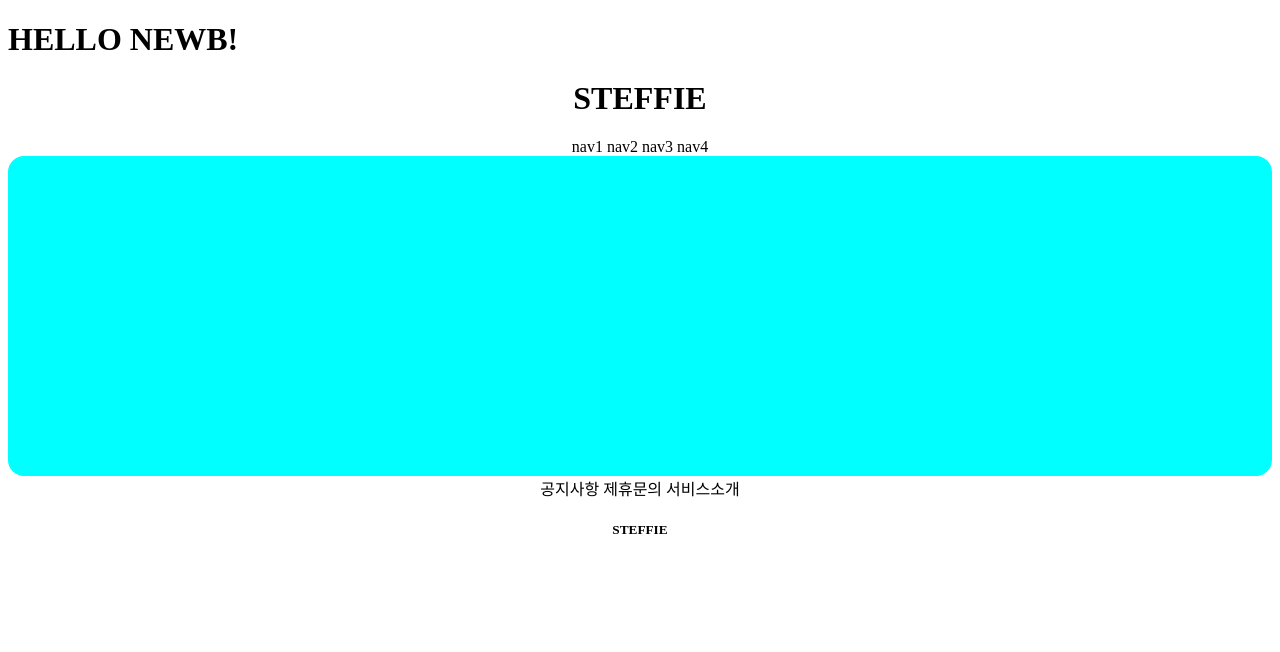
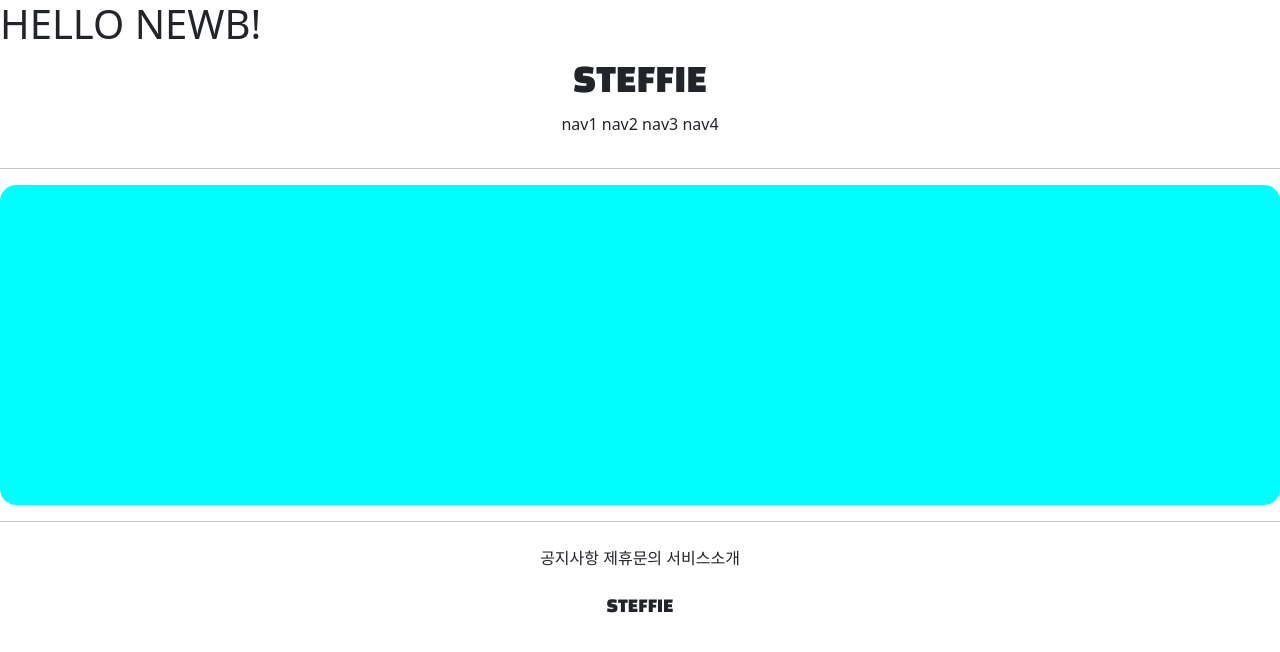
Before and after one commit to youngjuj/me_alone, a Django app: page /accounts/hello_newworld/ in a window 1280 px wide. Shown: the top 652 px of the page. Run offline with Django 3.2, Linux system fonts and the light colour scheme; parts of the project's set-up code (start-up, migrations or seed data) failed here and were passed over.

Commit message:
21/07/06 me_alone complete google fonts/bootstrap

```diff
--- a/templates/base.html
+++ b/templates/base.html
@@ -5,10 +5,12 @@
 <h1>HELLO NEWB!</h1>
 
 {% include 'header.html' %}
+<hr>
+
 {%block content%}
 {% endblock %}
 
-
+<hr>
 {% include 'footer.html' %}
 
 </body>
--- a/templates/footer.html
+++ b/templates/footer.html
@@ -1,10 +1,10 @@
-<div style="text-align: center";>
+<div style="text-align: center; margin-top:1.5rem;">
     <div>
         <span>공지사항</span>
         <span>제휴문의</span>
         <span>서비스소개</span>
     </div>
-    <div>
+    <div style="margin-top:1.5rem; font-family: 'Chakra Petch', sans-serif; font-family: 'Changa', sans-serif;">
         <h5>STEFFIE</h5>
     </div>
 
--- a/templates/head.html
+++ b/templates/head.html
@@ -1,4 +1,20 @@
 <head>
     <meta charset="UTF-8">
     <title>Title</title>
+
+{#    bootstrap link#}
+    <link href="https://cdn.jsdelivr.net/npm/bootstrap@5.0.2/dist/css/bootstrap.min.css"
+          rel="stylesheet" integrity="sha384-EVSTQN3/azprG1Anm3QDgpJLIm9Nao0Yz1ztcQTwFspd3yD65VohhpuuCOmLASjC"
+          crossorigin="anonymous">
+
+{#    google fonts link#}
+    <link rel="preconnect" href="https://fonts.googleapis.com">
+    <link rel="preconnect" href="https://fonts.gstatic.com" crossorigin>
+    <link href="https://fonts.googleapis.com/css2?family=Chakra+Petch:ital,wght@1,600&family=Changa:wght@800&display=swap" rel="stylesheet">
+
+
+
+
+
+
 </head>
--- a/templates/header.html
+++ b/templates/header.html
@@ -1,8 +1,8 @@
-<div style="text-align: center";>
-    <div>
+<div style="text-align: center;">
+    <div style = "margin-bottom: 2rem 0; font-family: 'Chakra Petch', sans-serif; font-family: 'Changa', sans-serif;" >
         <h1>STEFFIE</h1>
     </div>
-    <div>
+    <div style = "margin-bottom: 2rem;">
     <span>nav1</span>
     <span>nav2</span>
     <span>nav3</span>
```
